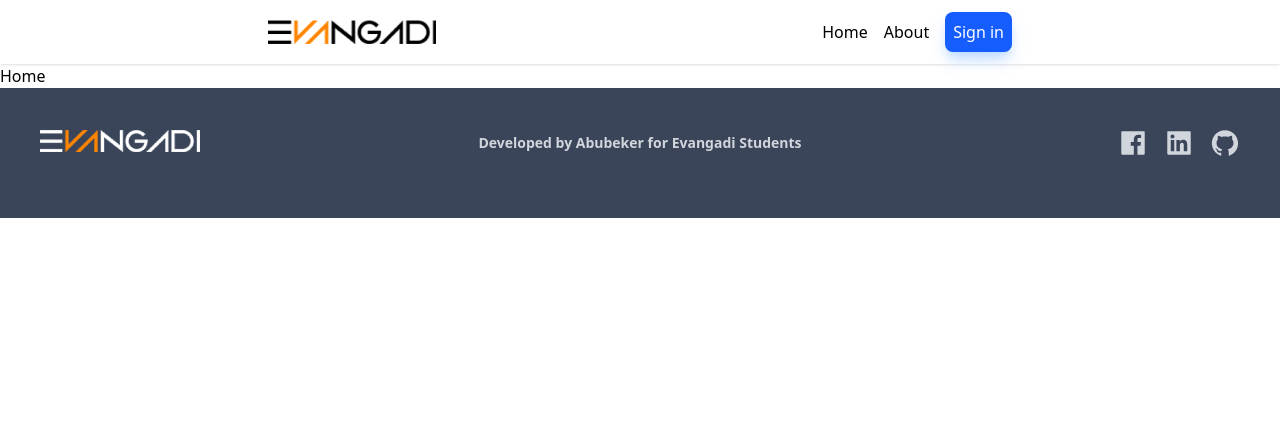
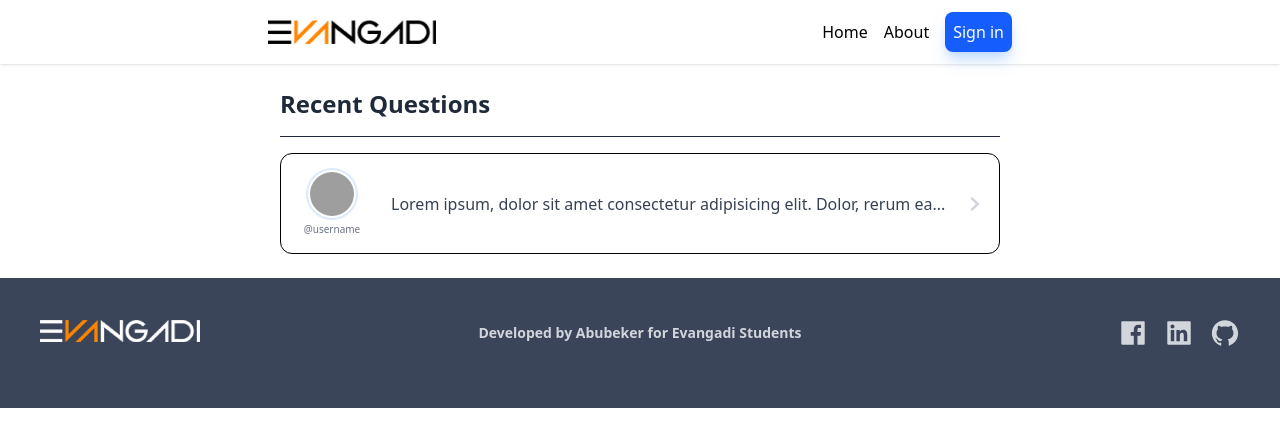
Before and after one commit to abubekernuru/evangadi-students-forum, a React (Vite) app in the folder client/: page /home in a window 1280 px wide. Shown: the top 446 px of the page. Built offline with nearby package versions, Linux system fonts and the light colour scheme; grey boxes are pictures that could not be loaded.

Commit message:
complete home page ui

```diff
--- a/client/src/pages/Home.jsx
+++ b/client/src/pages/Home.jsx
@@ -1,8 +1,42 @@
-import React from 'react'
+import {Link} from 'react-router-dom';
+import {useSelector} from 'react-redux';
+import { FaChevronRight } from "react-icons/fa";
 
 function Home() {
+  const {currentUser} = useSelector((state)=>state.user);
   return (
-    <div>Home</div>
+    <div className='flex flex-col gap-6 max-w-3xl mx-auto p-6'>
+  {currentUser && (
+    <div className='flex justify-between items-center bg-gray-50 p-3 rounded-lg border'>
+      <div className='flex items-center gap-2'>
+        <img src={currentUser.avatar} className='h-8 w-8 rounded-full' alt="profile" />
+        <span className='font-semibold text-sm text-gray-700'>Welcome, {currentUser.username}</span>
+      </div>
+      <Link to={'/askquestion'} className='bg-blue-600 text-white px-4 py-2 text-sm font-medium rounded-md hover:bg-blue-700 transition-colors'>
+        Ask a Question
+      </Link>
+    </div>
+  )}
+
+  <div className="space-y-4">
+    <h2 className='text-2xl font-bold text-gray-800 border-b pb-4'>Recent Questions</h2>
+
+    <div className='flex gap-6 items-center p-4 border rounded-xl hover:shadow-md transition-shadow bg-white'>
+      <div className='flex flex-col items-center min-w-[70px]'>
+        <img src="https://encrypted-tbn0.gstatic.com/images?q=tbn:ANd9GcQ_vVBAvcz_VzzBC-8kmKTJ6j3B7t3LbYOhhg&s" alt="profile"
+            className='h-12 w-12 rounded-full ring-2 ring-blue-100 p-0.5' />
+        <span className='text-[10px] mt-1 text-gray-500'>@username</span>
+      </div>
+
+      <Link to={`/question/123`} className='flex-1 flex justify-between gap-5 items-center group'>
+        <p className='text-gray-700 font-medium group-hover:text-blue-600 transition-colors'>
+          Lorem ipsum, dolor sit amet consectetur adipisicing elit. Dolor, rerum ea...
+        </p>
+        <FaChevronRight className="text-gray-300 group-hover:text-blue-500" />
+      </Link>
+    </div>
+  </div>
+</div>
   )
 }
 
```
Also changed, not shown: 1 other file (tests, documents, lock files or other folders).
